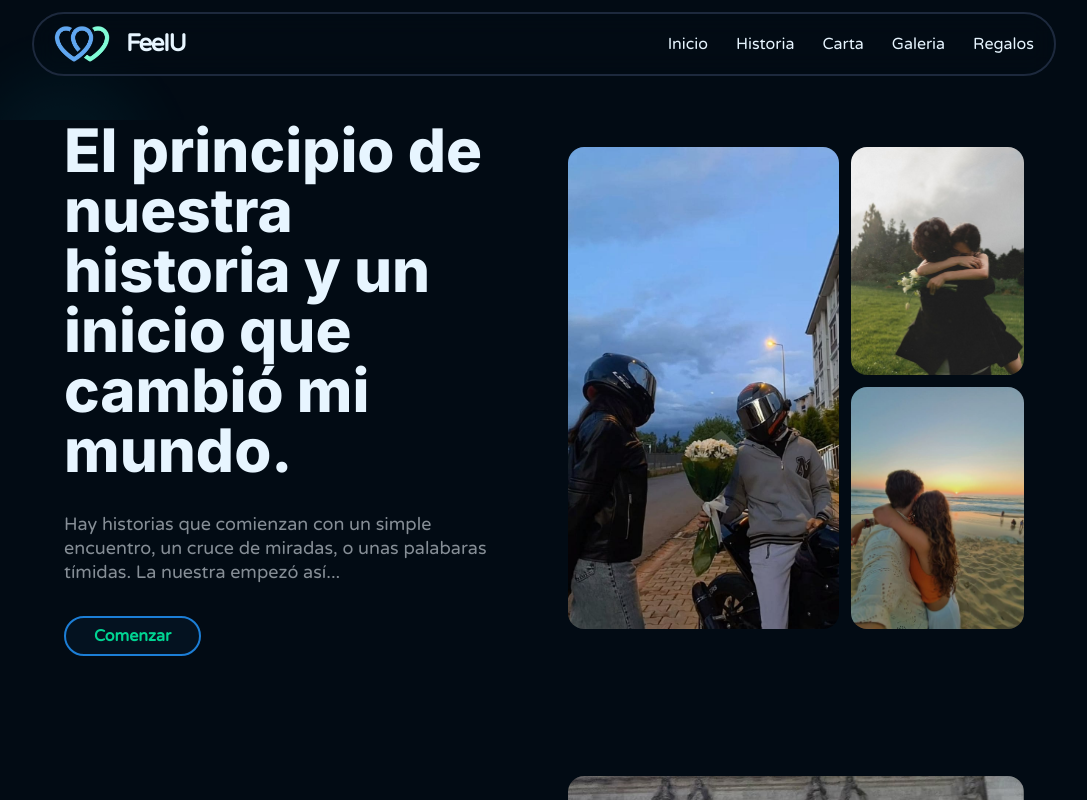
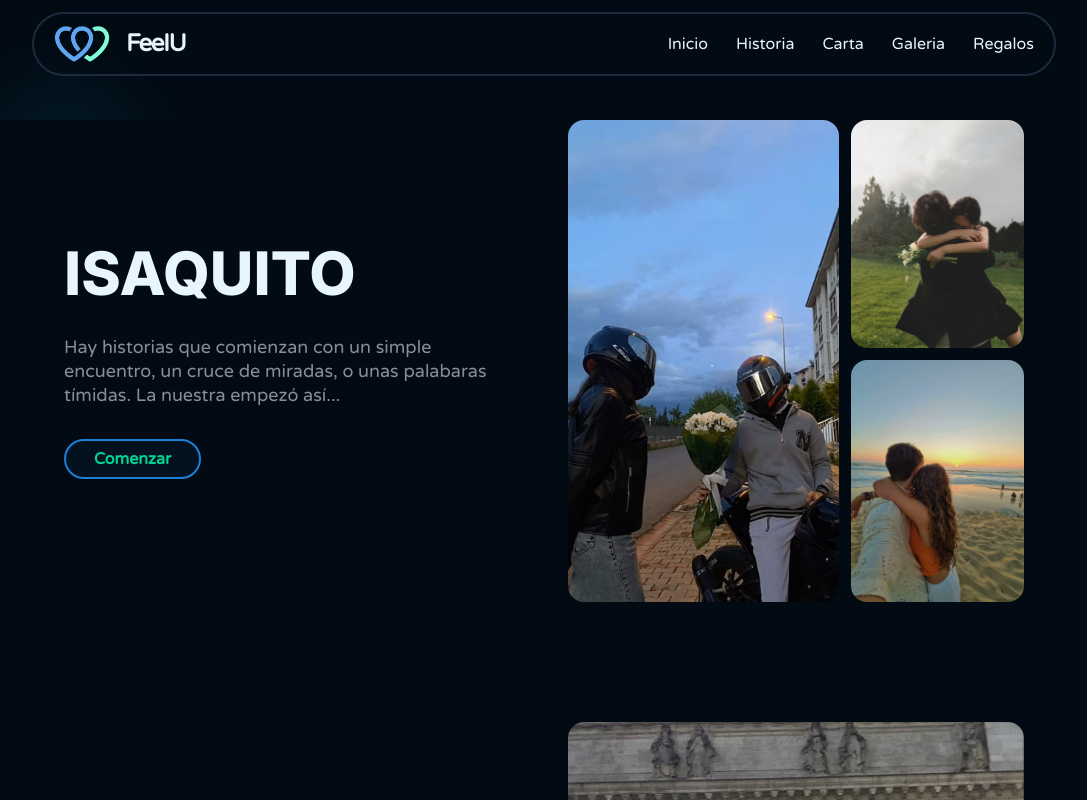
Before and after one commit to Snayderth-Dev/feeiu-app, a React (Vite) app: page / in a window 1280 px wide. Shown: the top 800 px of the page, without its empty margins (96-1183 px from the left). Built offline with nearby package versions, Linux system fonts and the light colour scheme.

Commit message:
Update Home.jsx

```diff
--- a/src/components/Home.jsx
+++ b/src/components/Home.jsx
@@ -52,7 +52,7 @@ const HomeText = () => {
   return (
     <div className="flex flex-col gap-7 lg:gap-8">
       <h1 className="text-principal text-center lg:leading-15 text-4xl font-extrabold font-principial lg:text-6xl md:text-left">
-        El principio de nuestra historia y un inicio que cambió mi mundo.
+        ISAQUITO
       </h1>
 
       <p className="paragraph">
```
